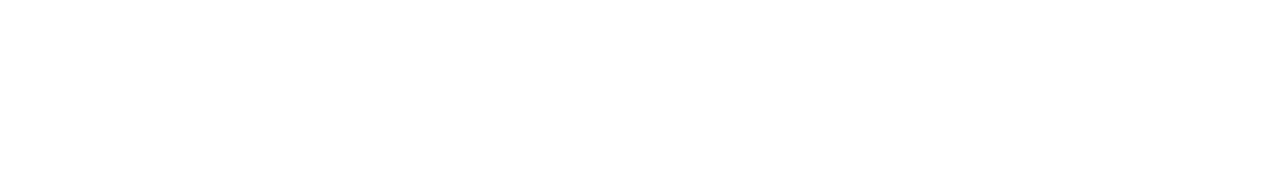
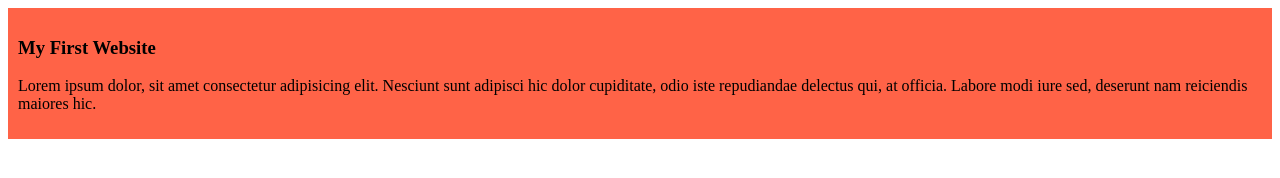
Before and after one commit to ariful2474/my-simple-website, a plain HTML site: page index.html in a window 1280 px wide. Drawn offline with Linux system fonts and the light colour scheme.

Commit message:
added the first blog

```diff
--- a/index.html
+++ b/index.html
@@ -4,8 +4,12 @@
     <meta charset="UTF-8">
     <meta name="viewport" content="width=device-width, initial-scale=1.0">
     <title>My Simple Website</title>
+    <link rel="stylesheet" href="styles/blog.css">
 </head>
 <body>
-
+    <div>
+        <h3>My First Website</h3>
+        <p>Lorem ipsum dolor, sit amet consectetur adipisicing elit. Nesciunt sunt adipisci hic dolor cupiditate, odio iste repudiandae delectus qui, at officia. Labore modi iure sed, deserunt nam reiciendis maiores hic.</p>
+    </div>
 </body>
 </html>
--- /dev/null
+++ b/styles/blog.css
@@ -0,0 +1,4 @@
+div{
+    background-color: tomato ;
+    padding: 10px;
+}
```
